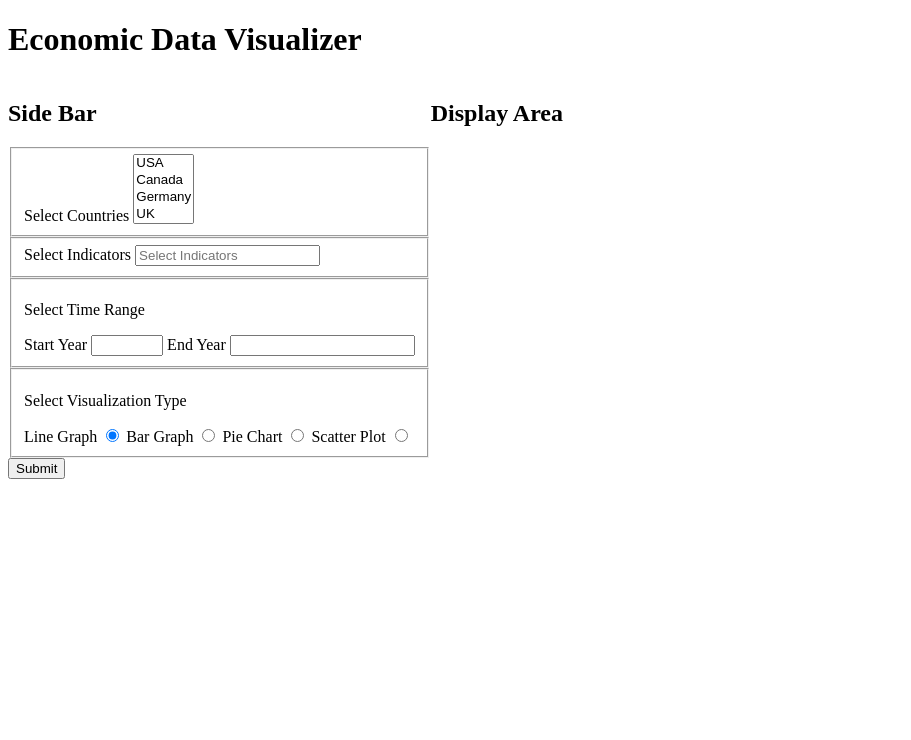
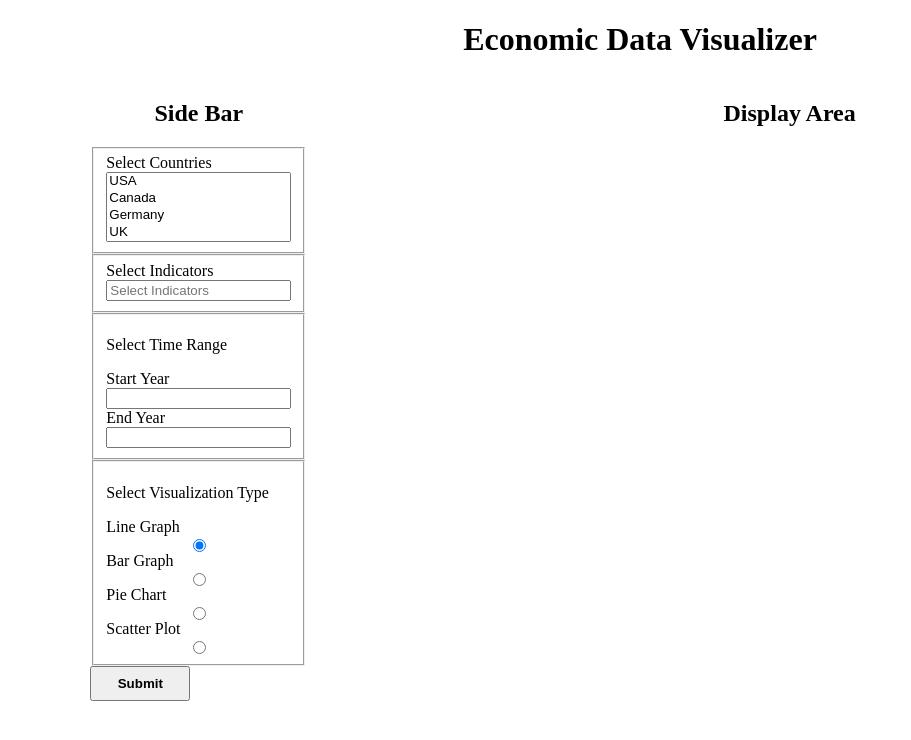
Before and after one commit to emhgit/economic-data-visualizer, a website built with Vite: page index.html in a window 1280 px wide. Shown: the whole page, without its empty margins (0-911 px from the left). Built offline with nearby package versions, Linux system fonts and the light colour scheme.

Commit message:
centered item containers with css

```diff
--- a/css/styles.css
+++ b/css/styles.css
@@ -1,13 +1,33 @@
 /*TODO: style header, sidebar, display-area*/
 main {
     display: flex;
+    justify-content: space-evenly;
     height: 100vh;
 }
 
-.sidebar {
-    width: 50%;
+#sidebar {
+    /*background-color: red;*/
 }
 
-.display-area {
-    width: 50%;
+h2 {
+    text-align: center;
 }
+
+header {
+    text-align: center;
+}
+
+
+fieldset {
+    display:grid;
+}
+
+#display-area {
+    /*background-color: blue;*/
+}
+
+button {
+    font-weight: bold;
+    height: 35px;
+    width: 100px;
+}
```
